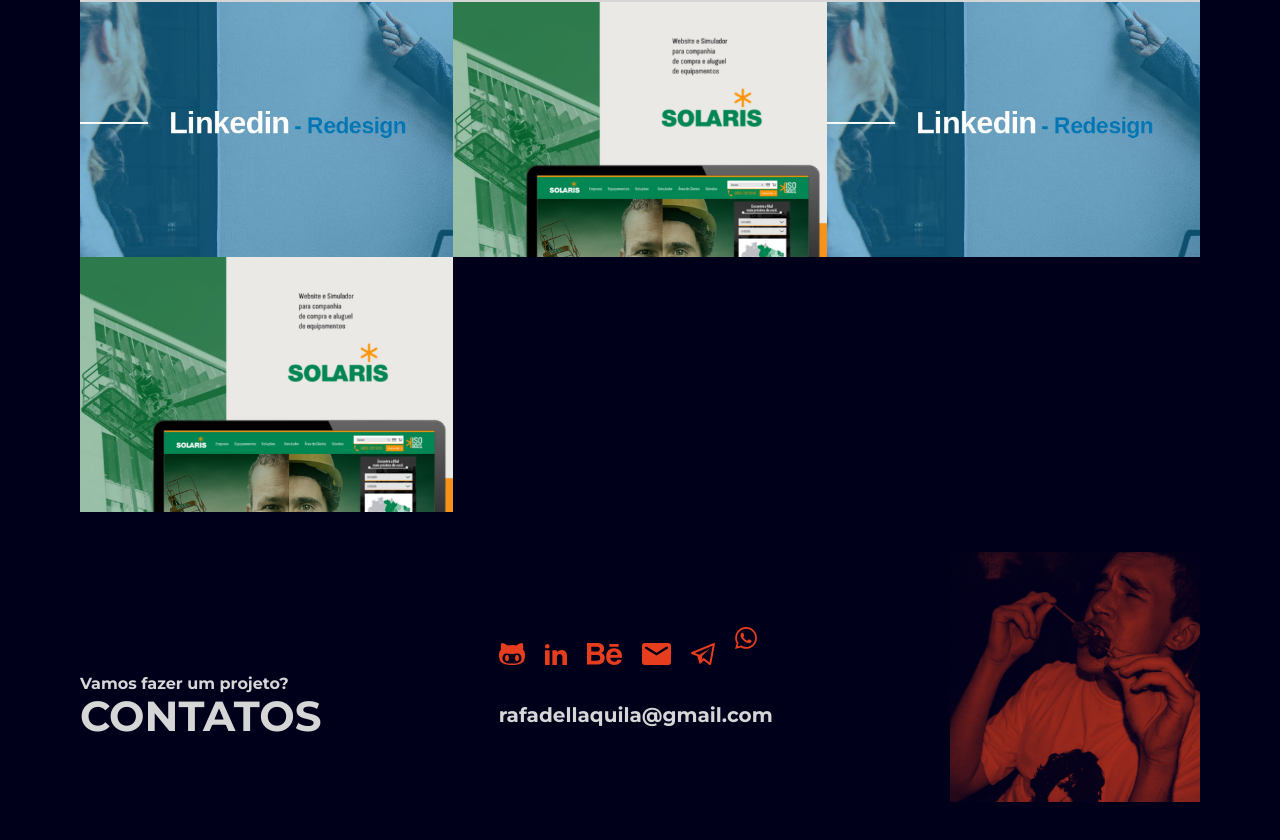
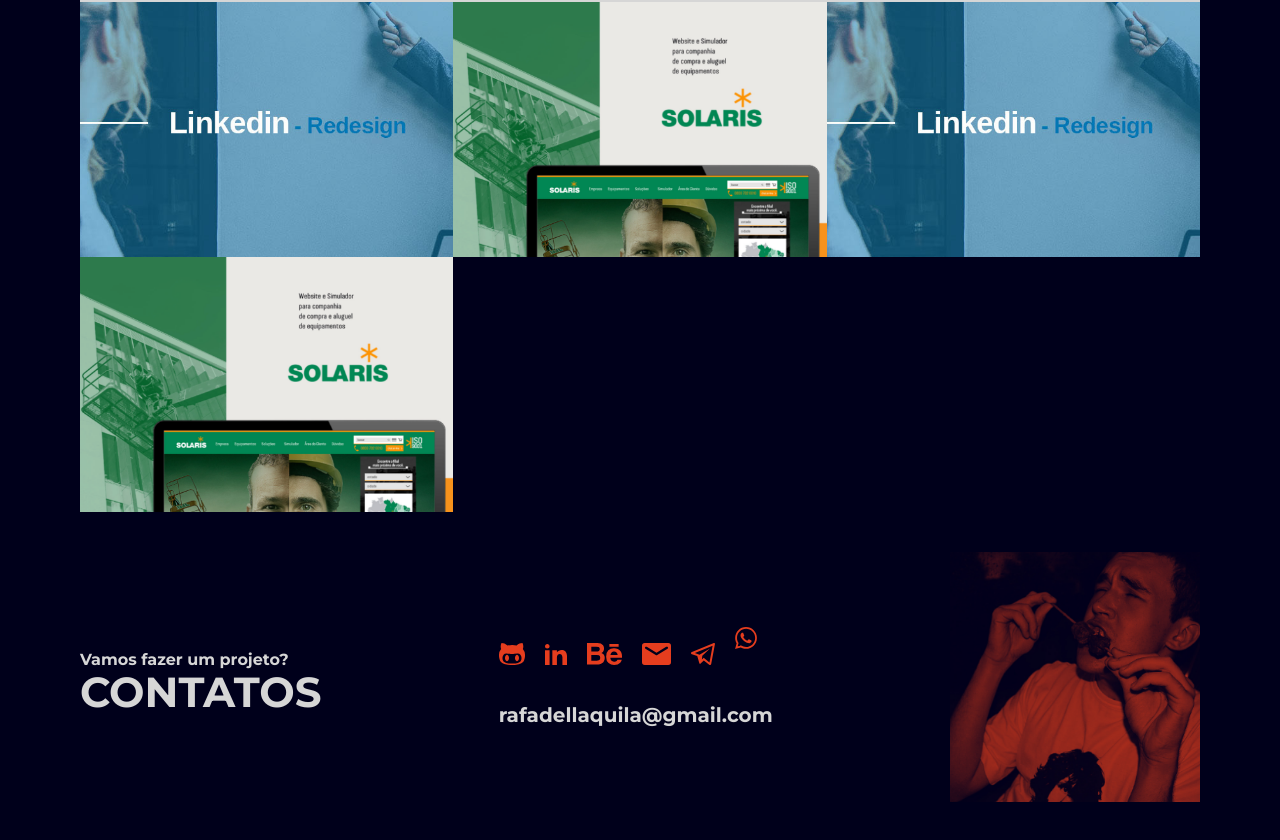
Before and after one commit to rafaeldellaquila/rafaeldellaquila.github.io, a React (Create React App) app: page / in a window 1280 px wide. Shown: the part 1800-2640 px from the top of the page. Built offline with nearby package versions, Linux system fonts and the light colour scheme.

Commit message:
:lipstick: grid adjust

```diff
--- a/src/component/ContactFooter/styles.css
+++ b/src/component/ContactFooter/styles.css
@@ -49,7 +49,7 @@
     display: flex;
     flex-direction: row;
     position: relative;
-    top: 48px;
+    top: 24px;
   }
 
   .contact-footer > .contact-title > .subtitle {
```
